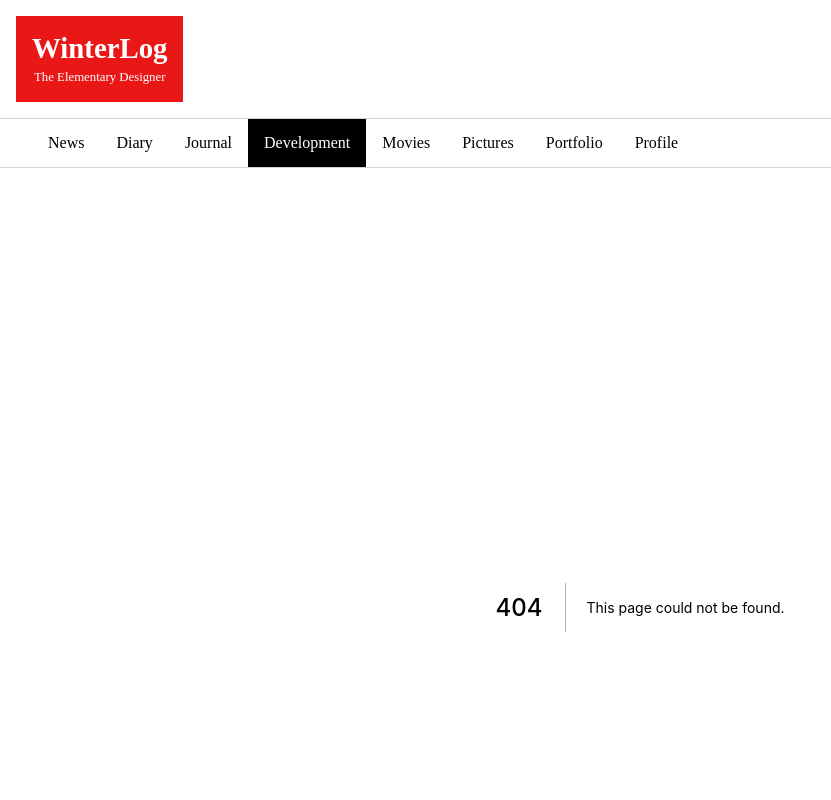
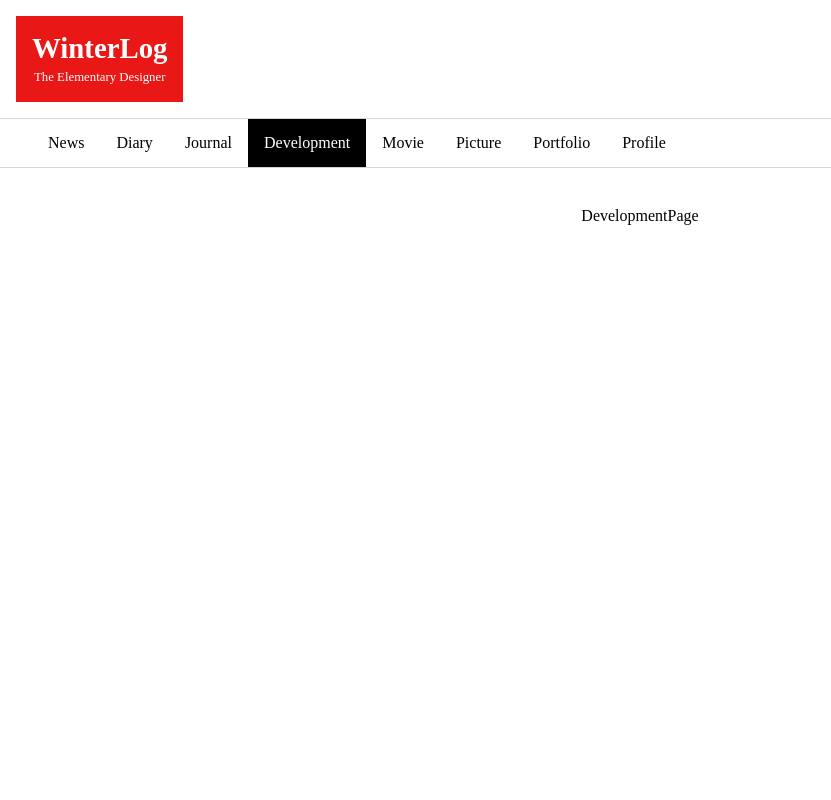
Before and after one commit to ProjectTavern/deprecated-winterguard.github.io, a Next.js app: page /development in a window 1280 px wide. Before the commit this address had no page. Shown: the top 800 px of the page, without its empty margins (0-831 px from the left). Built offline with nearby package versions, Linux system fonts and the light colour scheme.

Commit message:
페이지가 깨지지 않도록 구조 잡음

```diff
--- a/layouts/MainMenu/index.js
+++ b/layouts/MainMenu/index.js
@@ -10,8 +10,8 @@ const mainMenus = [
   { title: "Diary", href: "/diary" },
   { title: "Journal", href: "/journal" },
   { title: "Development", href: "/development" },
-  { title: "Movies", href: "/movies" },
-  { title: "Pictures", href: "/pictures" },
+  { title: "Movie", href: "/movie" },
+  { title: "Picture", href: "/picture" },
   { title: "Portfolio", href: "/portfolio" },
   { title: "Profile", href: "/profile" },
 ];
--- a/layouts/MainMenu/private.MainMenu.styled.js
+++ b/layouts/MainMenu/private.MainMenu.styled.js
@@ -7,11 +7,9 @@ const StyledMenu = styled.menu`
   border-bottom: 1px solid #d5d5d5;
 `;
 const StyledMenuItem = styled.li`
-  padding: 0 16px;
-
   a {
     display: block;
-    padding: 16px 0;
+    padding: 16px;
   }
 
   &:hover,
--- /dev/null
+++ b/pages/development/index.js
@@ -0,0 +1,3 @@
+const DevelopmentPage = () => <div>DevelopmentPage</div>;
+
+export default DevelopmentPage;
--- /dev/null
+++ b/pages/diary/index.js
@@ -0,0 +1,3 @@
+const DiaryPage = () => <div>Diary Page</div>;
+
+export default DiaryPage;
--- /dev/null
+++ b/pages/movie/index.js
@@ -0,0 +1,3 @@
+const MoviePage = () => <div>MoviePage</div>;
+
+export default MoviePage;
--- /dev/null
+++ b/pages/news/index.js
@@ -0,0 +1,3 @@
+const NewsPage = () => <div>News Page</div>;
+
+export default NewsPage;
--- /dev/null
+++ b/pages/picture/index.js
@@ -0,0 +1,3 @@
+const PicturePage = () => <div>PicturePage</div>;
+
+export default PicturePage;
--- a/pages/portfolio/icloud/index.js
+++ /dev/null
@@ -1,3 +0,0 @@
-export default function iCloud() {
-  return <div>iCloud</div>;
-}
```
